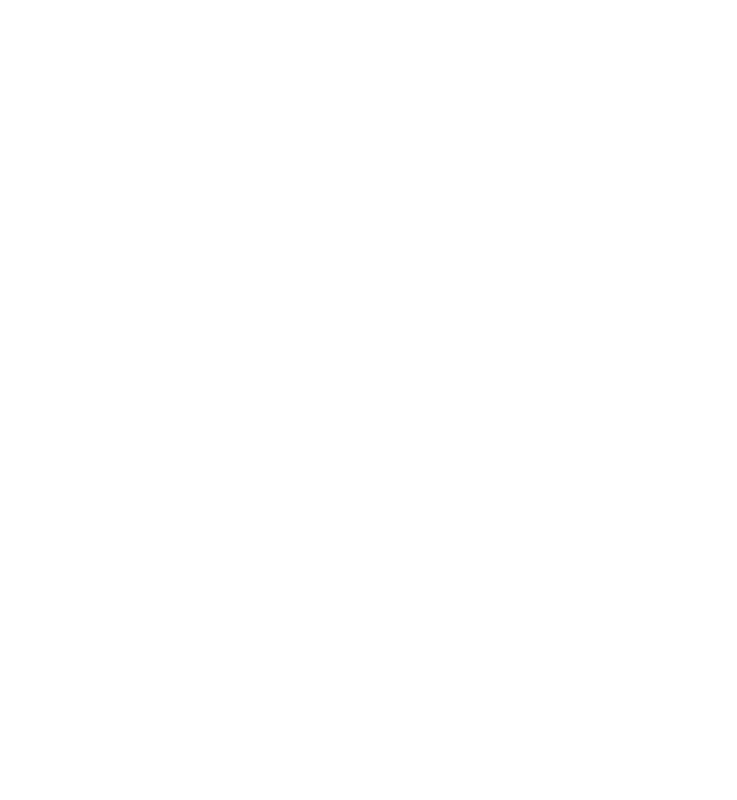
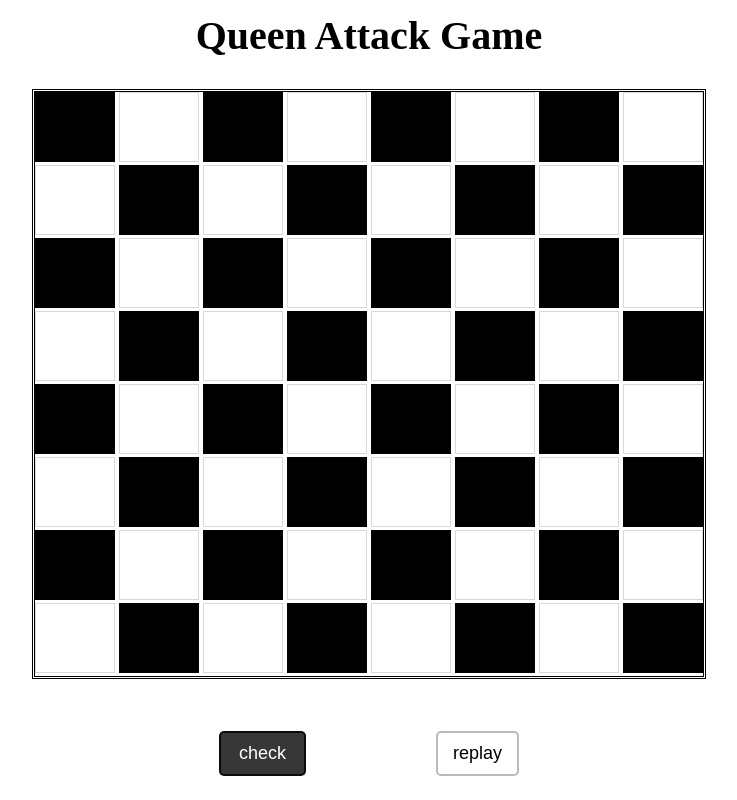
Before and after one commit to kadjialan/Queen-attack-js, a plain HTML site: page index.html in a window 1280 px wide. Shown: the whole page, without its empty margins (271-1008 px from the left). Drawn offline with Linux system fonts and the light colour scheme.

Commit message:
page design

```diff
--- a/assets/styles/styles.css
+++ b/assets/styles/styles.css
@@ -0,0 +1,101 @@
+* {
+  padding: 0;
+  margin: 0;
+}
+
+body {
+  display: flex;
+  flex-direction: column;
+  align-items: center;
+  justify-content: center;
+  height: 100vh;
+}
+
+.game {
+  border-style: double;
+  border-spacing: 30px;
+  width: fit-content;
+}
+
+.btn {
+  height: 70px;
+  width: 80px;
+  background-color: #fff;
+  border: 1px solid #17171729;
+}
+
+.row1 button:nth-child(odd) {
+  background-color: black;
+}
+
+.row2 button:nth-child(even) {
+  background-color: black;
+}
+
+.row3 button:nth-child(odd) {
+  background-color: black;
+}
+
+.row4 button:nth-child(even) {
+  background-color: black;
+}
+
+.row5 button:nth-child(odd) {
+  background-color: black;
+}
+
+.row6 button:nth-child(even) {
+  background-color: black;
+}
+
+.row7 button:nth-child(odd) {
+  background-color: black;
+}
+
+.row8 button:nth-child(even) {
+  background-color: black;
+}
+
+.play {
+  padding: 10px 18px;
+  border-radius: 5px;
+  font-size: 18px;
+  background-color: #000000c8;
+  border: 2px solid #000000c8;
+  color: white;
+}
+
+.play:hover {
+  background-color: transparent;
+  color: black;
+  border: 2px solid black;
+  transition: 0.3s;
+}
+
+.restart {
+  padding: 10px 15px;
+  border-radius: 5px;
+  font-size: 18px;
+  background-color: transparent;
+  border: 2px solid #0b0b0b48;
+}
+
+.restart:hover {
+  background-color: #000000c8;
+  color: white;
+  transition: 0.3s;
+}
+
+.buttons__holder {
+  height: 70px;
+  display: flex;
+  width: 300px;
+  justify-content: space-between;
+  align-items: center;
+  margin-top: 40px;
+}
+
+h1 {
+  margin-bottom: 30px;
+  font-size: 40px;
+}
--- a/index.html
+++ b/index.html
@@ -1,14 +1,107 @@
 <!DOCTYPE html>
 <html lang="en">
-<head>
-    <meta charset="UTF-8">
-    <meta name="viewport" content="width=device-width, initial-scale=1.0">
+  <head>
+    <meta charset="UTF-8" />
+    <meta name="viewport" content="width=device-width, initial-scale=1.0" />
     <link rel="stylesheet" href="assets/styles/styles.css" />
     <title>Queen Attack</title>
-</head>
-<body>
+  </head>
+  <body>
+    <h1>Queen Attack Game</h1>
+    <div class="game">
+      <div class="row1">
+        <button class="btn" id="1"></button>
+        <button class="btn" id="2"></button>
+        <button class="btn" id="3"></button>
+        <button class="btn" id="4"></button>
+        <button class="btn" id="5"></button>
+        <button class="btn" id="6"></button>
+        <button class="btn" id="7"></button>
+        <button class="btn" id="8"></button>
+      </div>
 
+      <div class="row2">
+        <button class="btn" id="9"></button>
+        <button class="btn" id="10"></button>
+        <button class="btn" id="11"></button>
+        <button class="btn" id="12"></button>
+        <button class="btn" id="13"></button>
+        <button class="btn" id="14"></button>
+        <button class="btn" id="15"></button>
+        <button class="btn" id="16"></button>
+      </div>
+
+      <div class="row3">
+        <button class="btn" id="17"></button>
+        <button class="btn" id="18"></button>
+        <button class="btn" id="19"></button>
+        <button class="btn" id="20"></button>
+        <button class="btn" id="21"></button>
+        <button class="btn" id="22"></button>
+        <button class="btn" id="23"></button>
+        <button class="btn" id="24"></button>
+      </div>
+
+      <div class="row4">
+        <button class="btn" id="25"></button>
+        <button class="btn" id="26"></button>
+        <button class="btn" id="27"></button>
+        <button class="btn" id="28"></button>
+        <button class="btn" id="29"></button>
+        <button class="btn" id="30"></button>
+        <button class="btn" id="31"></button>
+        <button class="btn" id="32"></button>
+      </div>
+
+      <div class="row5">
+        <button class="btn" id="33"></button>
+        <button class="btn" id="34"></button>
+        <button class="btn" id="35"></button>
+        <button class="btn" id="36"></button>
+        <button class="btn" id="37"></button>
+        <button class="btn" id="38"></button>
+        <button class="btn" id="39"></button>
+        <button class="btn" id="40"></button>
+      </div>
+
+      <div class="row6">
+        <button class="btn" id="41"></button>
+        <button class="btn" id="42"></button>
+        <button class="btn" id="43"></button>
+        <button class="btn" id="44"></button>
+        <button class="btn" id="45"></button>
+        <button class="btn" id="46"></button>
+        <button class="btn" id="47"></button>
+        <button class="btn" id="48"></button>
+      </div>
+
+      <div class="row7">
+        <button class="btn" id="49"></button>
+        <button class="btn" id="50"></button>
+        <button class="btn" id="51"></button>
+        <button class="btn" id="52"></button>
+        <button class="btn" id="53"></button>
+        <button class="btn" id="54"></button>
+        <button class="btn" id="55"></button>
+        <button class="btn" id="56"></button>
+      </div>
+
+      <div class="row8">
+        <button class="btn" id="57"></button>
+        <button class="btn" id="58"></button>
+        <button class="btn" id="59"></button>
+        <button class="btn" id="60"></button>
+        <button class="btn" id="61"></button>
+        <button class="btn" id="62"></button>
+        <button class="btn" id="63"></button>
+        <button class="btn" id="64"></button>
+      </div>
+    </div>
+    <div class="buttons__holder">
+      <button class="play">check</button>
+      <button class="restart">replay</button>
+    </div>
 
     <script src="assets/script/script.js"></script>
-</body>
+  </body>
 </html>
```
